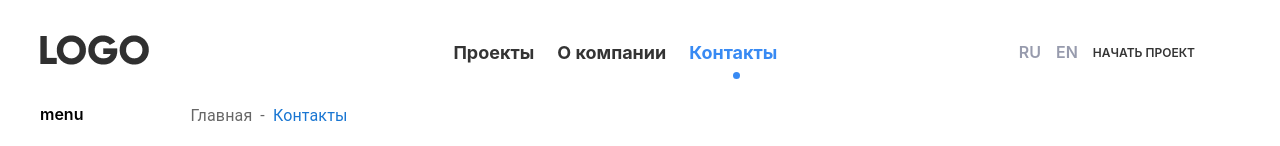
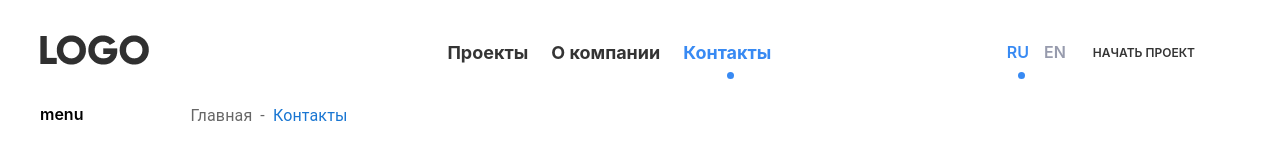
Before and after one commit to anastasiiadmm/logo-test-app, a React (Create React App) app: page /contacts in a window 1280 px wide. Shown: the top 146 px of the page. Built offline with nearby package versions, Linux system fonts and the light colour scheme.

Commit message:
Added styles for language choices, added translation

```diff
--- a/src/assets/scss/_header.scss
+++ b/src/assets/scss/_header.scss
@@ -78,11 +78,6 @@
     align-items: center;
     flex-grow: 1;
     margin-right: 45px;
-    > div {
-      > p {
-        margin: 0;
-      }
-    }
   }
 
   &__contact-links {
@@ -139,6 +134,9 @@
       left:calc(50%);
     }
   }
+  .active {
+    color: index.$primary-color;
+  }
 
   @include mixins.bp(desktop) {
     &__menu-items {
--- a/src/containers/Contacts/Contacts.js
+++ b/src/containers/Contacts/Contacts.js
@@ -1,10 +1,12 @@
 import React, {useState} from 'react';
+import {useTranslation} from "react-i18next";
 import BreadcrumbComponent from "components/BreadcrumbComponent/BreadcrumbComponent";
 import letter from "assets/images/letter.png";
 import {Box, FormControlLabel, Radio, TextField} from "@mui/material";
 import "assets/scss/_contacts.scss";
 
 const Contacts = () => {
+  const { t } = useTranslation();
   const [buttonText, setButtonText] = useState('Отправить');
   const [style, setStyle] = useState({
     button_img: false
@@ -29,7 +31,7 @@ const Contacts = () => {
 
   return (
     <div className="contacts">
-      <BreadcrumbComponent homeLink="Главная" textLink="Контакты"/>
+      <BreadcrumbComponent homeLink={t("breadcrumbs.main")} textLink={t("breadcrumbs.contacts")} />
       <div>
         <h1>Мы рядом</h1>
         <p>Заполните форму ниже и мы свяжемся с вами. Не любите формы? Напишите нам на почту <a>info@site.com</a></p>
--- a/src/containers/Header/Navigation/Navigation.js
+++ b/src/containers/Header/Navigation/Navigation.js
@@ -1,8 +1,21 @@
-import React from 'react';
+import React, {useState} from 'react';
 import {NavLink} from "react-router-dom";
+import i18n from "i18next";
 import logo from "assets/images/logo.png";
 
+const LIST = [
+  {value: "ru", name: "RU"},
+  {value: "en", name: "EN"}
+];
+
 const Navigation = () => {
+  const [active, setActive] = useState(0);
+
+  const handleChange = (value, idx) => {
+    i18n.changeLanguage(value);
+    setActive(idx);
+  };
+
   return (
     <div className="header__menu-navigation">
 
@@ -18,9 +31,16 @@ const Navigation = () => {
       </div>
 
       <div className="header__contact-list">
-        <div>
-          <a className="header__navigation-links" href="/">RU</a>
-          <a className="header__navigation-links" href="/">EN</a>
+        <div style={{display: 'flex', paddingRight: 12}}>
+          {LIST.map((item, i) => {
+            return <div
+              key={i}
+              onClick={() => handleChange(item.value, i)}
+              className={`header__navigation-links ${active === i ? "active" : ""}`}
+              >
+              {item.name}
+            </div>
+          })}
         </div>
         <div className="header__contact-links">
           <a className="header__contact-amount" href="/">Начать проект</a>
--- a/src/index.js
+++ b/src/index.js
@@ -1,8 +1,22 @@
 import React from 'react';
 import ReactDOM from 'react-dom/client';
 import { BrowserRouter } from "react-router-dom";
+import { initReactI18next } from "react-i18next";
+import i18n from "i18next";
 import App from 'App';
+import translationEN from "locales/translationEN.json";
+import translationRU from "locales/translationRU.json";
 import 'assets/scss/_index.scss';
+
+i18n.use(initReactI18next).init({
+  resources: {
+    en: { translation: translationEN },
+    ru: { translation: translationRU }
+  },
+  lng: "ru",
+  fallbackLng: "ru",
+  interpolation: { escapeValue: false }
+});
 
 const root = ReactDOM.createRoot(document.getElementById('root'));
 root.render(
--- /dev/null
+++ b/src/locales/translationEN.json
@@ -0,0 +1,6 @@
+{
+  "breadcrumbs": {
+    "main": "Main",
+    "contacts": "Contacts"
+  }
+}
--- /dev/null
+++ b/src/locales/translationRU.json
@@ -0,0 +1,6 @@
+{
+  "breadcrumbs": {
+    "main": "Главная",
+    "contacts": "Контакты"
+  }
+}
```
